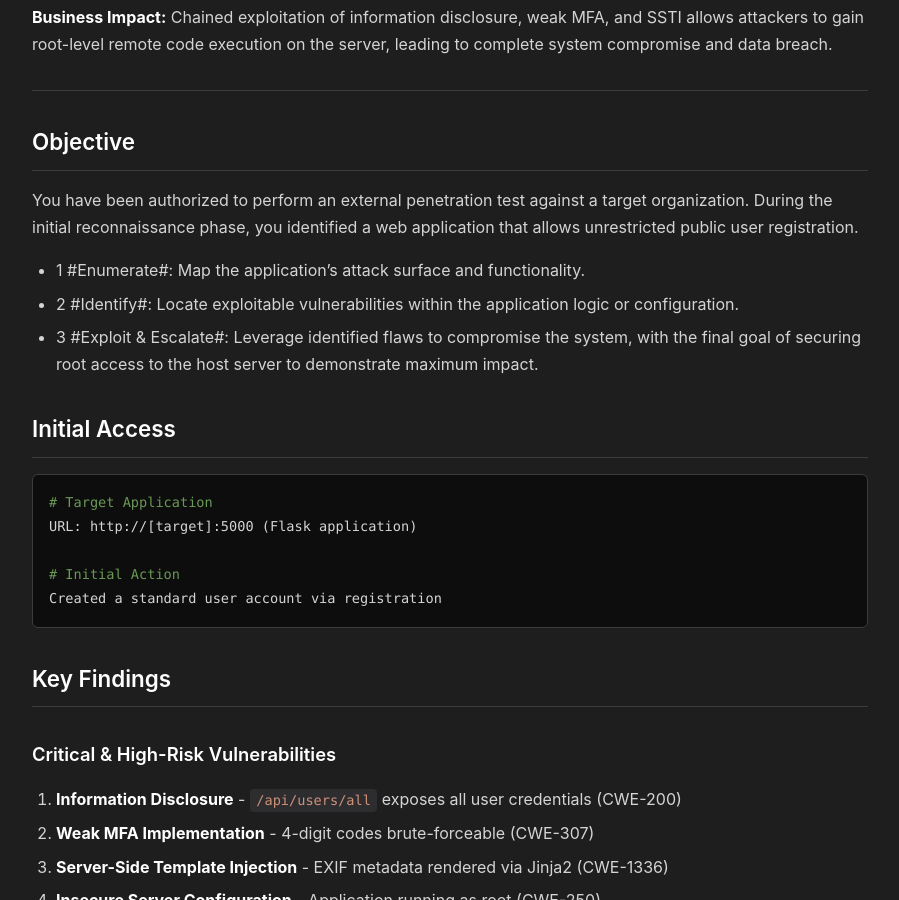
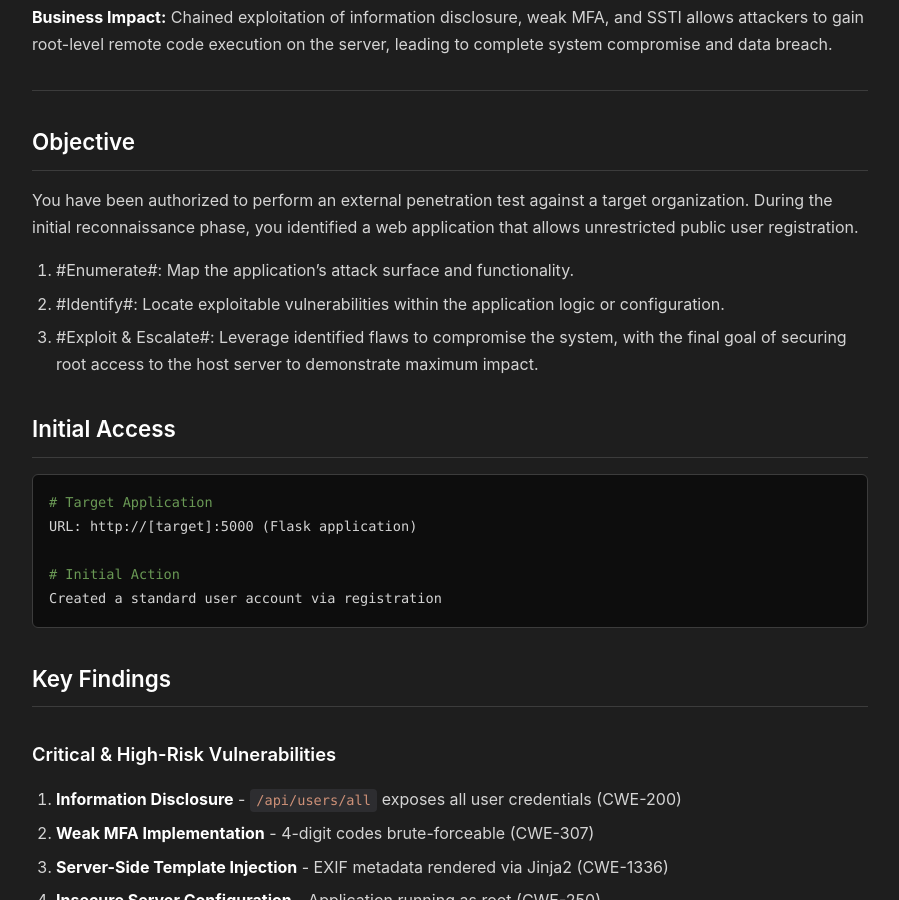
Before and after one commit to d4rkto0th/d4rkto0th.github.io, a Jekyll site: the page built from labs/webapp/Verbose.md, in a window 1280 px wide and 900 px high, scrolled down 707 px. Shown: the whole window, without its empty margins (190-1089 px from the left). Built offline with Jekyll 4.4.1, drawn with Linux system fonts in a browser that asks for light colours.

Commit message:
Update Verbose.md

```diff
--- a/labs/webapp/Verbose.md
+++ b/labs/webapp/Verbose.md
@@ -33,9 +33,9 @@ title: "Verbose (SSTI to RCE) - Hacksmarter"
 
 You have been authorized to perform an external penetration test against a target organization. During the initial reconnaissance phase, you identified a web application that allows unrestricted public user registration.
 
-- 1 #Enumerate#: Map the application's attack surface and functionality.
-- 2 #Identify#: Locate exploitable vulnerabilities within the application logic or configuration.
-- 3 #Exploit & Escalate#: Leverage identified flaws to compromise the system, with the final goal of securing root access to the host server to demonstrate maximum impact.
+  1. #Enumerate#: Map the application's attack surface and functionality.
+  2. #Identify#: Locate exploitable vulnerabilities within the application logic or configuration.
+  3. #Exploit & Escalate#: Leverage identified flaws to compromise the system, with the final goal of securing root access to the host server to demonstrate maximum impact.
 
 ## Initial Access
 
```
